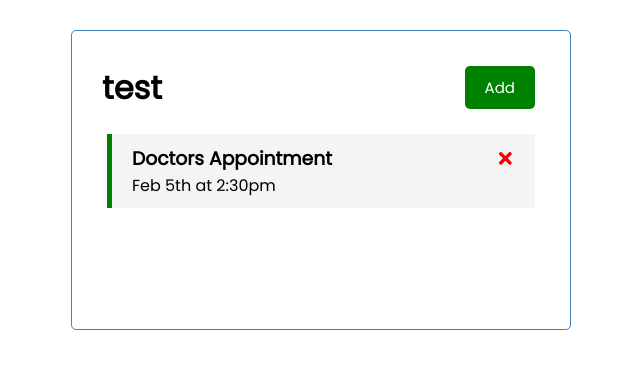
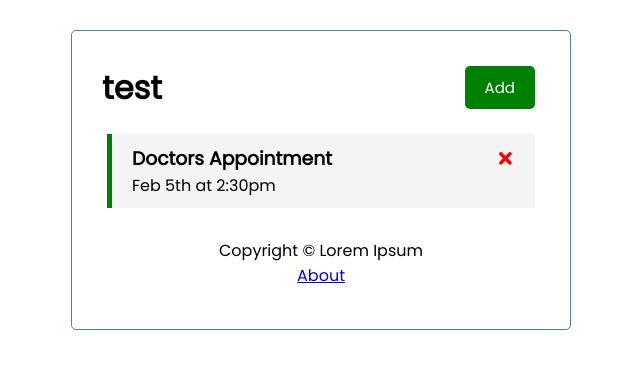
Before and after one commit to StefanoBisio/Task-Tracker, a React (Create React App) app: page / in a window 1280 px wide. Shown: the top 368 px of the page, without its empty margins (319-959 px from the left). Built offline with nearby package versions, Linux system fonts and the light colour scheme; data requests are answered from the project's data file.

Commit message:
Added Footer component

```diff
--- a/src/App.js
+++ b/src/App.js
@@ -1,6 +1,7 @@
 import { useState, useEffect } from 'react';
 
 import Header from './components/Header'
+import Footer from './components/Footer'
 import Tasks from './components/Tasks'
 import AddTasks from './components/AddTask'
 
@@ -92,6 +93,7 @@
       { formShowingState && <AddTasks onAdd={addTaskFromForm}/>}
 
       {tasksState.length > 0 ? <Tasks tasks={tasksState} onDelete={deleteTask} onToggle={toggleReminder}/> : <p>No tasks added!</p>}
+      <Footer/>
     </div>
   );
 }
--- /dev/null
+++ b/src/components/Footer.js
@@ -0,0 +1,11 @@
+
+const Footer = () => {
+    return (
+        <footer>
+            <p>Copyright &copy; Lorem Ipsum</p>
+            <a href="/about">About</a>
+        </footer>
+    )
+}
+
+export default Footer
```
